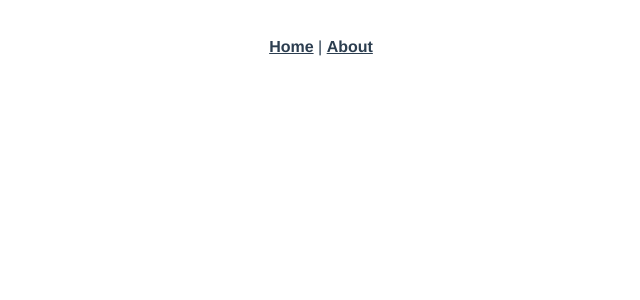
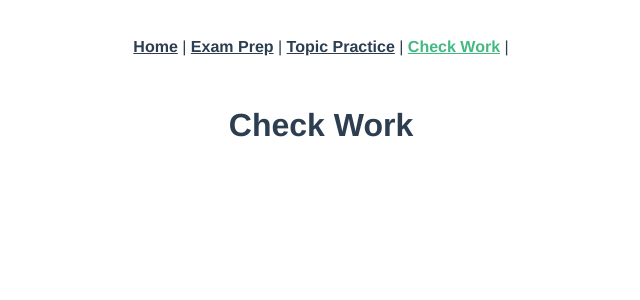
Before and after one commit to sophiasharif/study-samurai, a Vue app: page /check-work in a window 1280 px wide. Before the commit this address had no page. Shown: the top 300 px of the page, without its empty margins (319-959 px from the left). Built offline with nearby package versions, Linux system fonts and the light colour scheme.

Commit message:
route skeleton

```diff
--- a/src/App.vue
+++ b/src/App.vue
@@ -1,7 +1,9 @@
 <template>
   <nav>
     <router-link to="/">Home</router-link> |
-    <router-link to="/about">About</router-link>
+    <router-link to="/exam-prep">Exam Prep</router-link> |
+    <router-link to="/topic-practice">Topic Practice</router-link> |
+    <router-link to="/check-work">Check Work</router-link> |
   </nav>
   <router-view/>
 </template>
--- a/src/components/HelloWorld.vue
+++ b/src/components/TestComponent.vue
@@ -17,10 +17,6 @@
 import generateChatGPTResponse from "@/composables/generateChatGPTResponse"
 
 export default {
-  name: "HelloWorld",
-  props: {
-    msg: String,
-  },
   data() {
     return {
       problem: "",
@@ -28,14 +24,13 @@ export default {
   },
   methods: {
     async test() {
-      let res = await generateChatGPTResponse("Tell my a really funny joke!");
+      let res = await generateChatGPTResponse("Tell me a funny story");
       this.problem = res;
     },
   },
 };
 </script>
 
-<!-- Add "scoped" attribute to limit CSS to this component only -->
 <style scoped>
 h3 {
   margin: 40px 0 0;
--- a/src/router/index.js
+++ b/src/router/index.js
@@ -1,5 +1,8 @@
 import { createRouter, createWebHistory } from 'vue-router'
 import HomeView from '../views/HomeView.vue'
+import ExamPrepView from '../views/ExamPrepView.vue'
+import TopicPracticeView from '../views/TopicPracticeView.vue'
+import CheckWorkView from '../views/CheckWorkView.vue'
 
 const routes = [
   {
@@ -8,13 +11,20 @@ const routes = [
     component: HomeView
   },
   {
-    path: '/about',
-    name: 'about',
-    // route level code-splitting
-    // this generates a separate chunk (about.[hash].js) for this route
-    // which is lazy-loaded when the route is visited.
-    component: () => import(/* webpackChunkName: "about" */ '../views/AboutView.vue')
-  }
+    path: '/exam-prep',
+    name: 'exam prep',
+    component: ExamPrepView
+  },
+  {
+    path: '/topic-practice',
+    name: 'topic practice',
+    component: TopicPracticeView
+  },
+  {
+    path: '/check-work',
+    name: 'check work',
+    component: CheckWorkView
+  },
 ]
 
 const router = createRouter({
--- a/src/views/AboutView.vue
+++ /dev/null
@@ -1,5 +0,0 @@
-<template>
-  <div class="about">
-    <h1>This is an about page</h1>
-  </div>
-</template>
--- /dev/null
+++ b/src/views/CheckWorkView.vue
@@ -0,0 +1,11 @@
+<template>
+  <div>
+    <h1>Check Work</h1>
+  </div>
+</template>
+
+<script></script>
+
+<style scoped>
+
+</style>
--- /dev/null
+++ b/src/views/ExamPrepView.vue
@@ -0,0 +1,9 @@
+<template>
+  <div>
+    <h1>Exam Prep</h1>
+  </div>
+</template>
+
+<script></script>
+
+<style scoped></style>
--- a/src/views/HomeView.vue
+++ b/src/views/HomeView.vue
@@ -1,17 +1,20 @@
 <template>
-  <div class="home">
-    <HelloWorld msg="Welcome to Your Vue.js App"/>
+  <div>
+    <TestComponent/>
   </div>
 </template>
 
 <script>
 // @ is an alias to /src
-import HelloWorld from '@/components/HelloWorld.vue'
+import TestComponent from '@/components/TestComponent.vue'
 
 export default {
-  name: 'HomeView',
   components: {
-    HelloWorld
+    TestComponent
   }
 }
 </script>
+
+<style>
+
+</style>
--- /dev/null
+++ b/src/views/TopicPracticeView.vue
@@ -0,0 +1,9 @@
+<template>
+    <div>
+      <h1>Topic Practice</h1>
+    </div>
+  </template>
+
+  <script></script>
+
+  <style scoped></style>
```
Also changed, not shown: src/composables/generateChatGPTResponse.js (+16 -1 lines).
